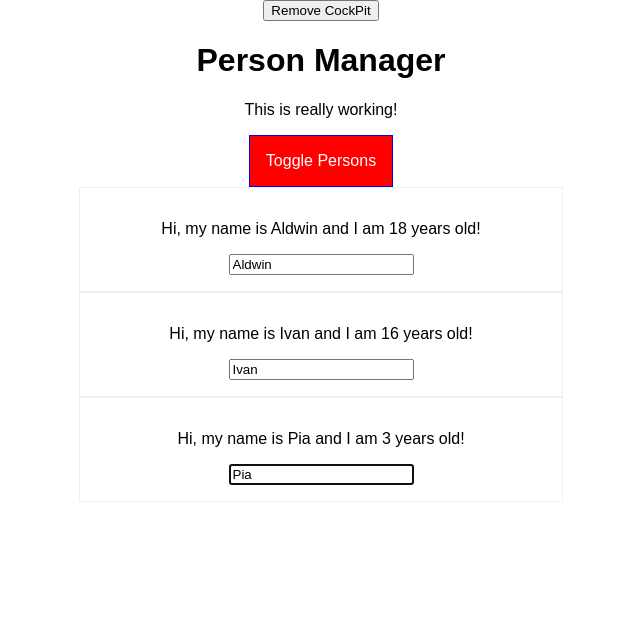
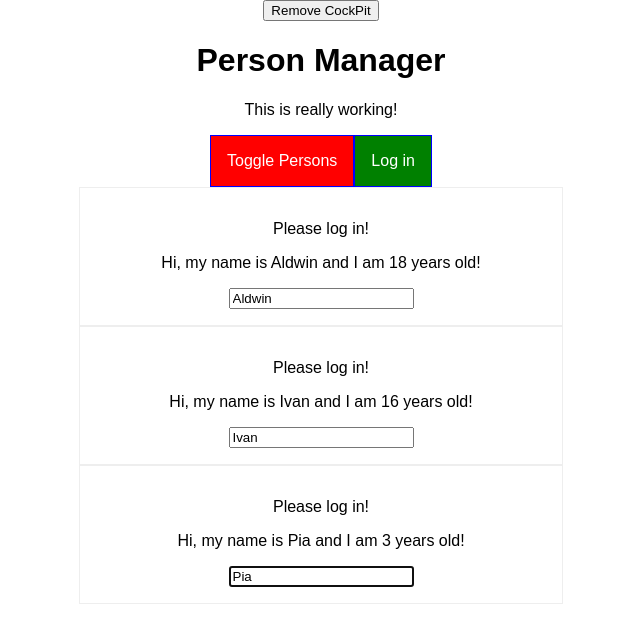
Before and after one commit to AldwinBenitez16/react-complete-guide, a React (Create React App) app: page / in a window 1280 px wide. Shown: the top 626 px of the page, without its empty margins (319-959 px from the left). Built offline with nearby package versions, Linux system fonts and the light colour scheme.

Commit message:
Used Context React API to stop prop-drilling/forwarding props

```diff
--- a/src/components/Cockpit/Cockpit.js
+++ b/src/components/Cockpit/Cockpit.js
@@ -1,5 +1,8 @@
 import React, { useEffect, useRef } from 'react';
 import styles from './Cockpit.module.css';
+
+// Context
+import AuthContext from '../../context/auth-context';
 
 const Cockpit = (props) => {
     const toggleBtnRef = useRef(null);
@@ -38,15 +41,11 @@
             <p className={classes.join(' ')} >This is really working!</p>
             <button ref={toggleBtnRef} className={btnClass} onClick={props.clicked}>Toggle Persons
             </button>
+            <AuthContext.Consumer>
+                {context => <button onClick={context.login}>Log in</button>}
+            </AuthContext.Consumer>
         </div>
     );
 }
 
-{/* <div>
-{characters}
-</div>
-<input onChange={this.changeTextHandler} type='text' value={this.state.text} />
-<Validation min={5} textLen={this.state.textNum} />
-<p><em>Text Number: </em>{this.state.textNum}</p> */}
-
 export default React.memo(Cockpit);
--- a/src/components/Persons/Person/Person.js
+++ b/src/components/Persons/Person/Person.js
@@ -4,7 +4,9 @@
 
 // HOC
 import withClass from '../../../hoc/withClass';
-import Auxiliary from '../../../hoc/Auxiliary';
+
+// Context
+import AuthContext from '../../../context/auth-context';
 
 class Person extends Component {
     constructor(props) {
@@ -18,9 +20,12 @@
 
     render() {
         console.log('[Person.js] rendering...');
-        const { name, age, click, changed, children } = this.props;
+        const { name, age, click, changed,  children } = this.props;
         return (
             <Fragment>
+                <AuthContext.Consumer>
+                    {context => context.authenticated ? <p>Authenticated!</p> : <p>Please log in! </p>}
+                </AuthContext.Consumer>
                 <p key="i1" onClick={click}> Hi, my name is {name} and I am {age} years old!</p>
                 <p key="i2">{children}</p>
                 <input key="i3" ref={this.inputElementRef} type="" onChange={changed} value={name} />
--- a/src/containers/App.js
+++ b/src/containers/App.js
@@ -10,6 +10,9 @@
 // HOC Components
 import Auxiliary from '../hoc/Auxiliary';
 import withClass from '../hoc/withClass';
+
+// Context
+import AuthContext from '../context/auth-context';
 
 class App extends Component {
   constructor(props) {
@@ -28,7 +31,8 @@
     text: '',
     textNum: 0,
     showCockpit: true,
-    changeCounter: 0
+    changeCounter: 0,
+    authenticated: false
   };
 
   static getDerivedStateFromProps(props, state) {
@@ -74,24 +78,28 @@
   togglePersonsHandler = () => {
     const doesShow = this.state.showPersons;
     this.setState({showPersons: !doesShow});
-  }
+  };
 
   deletePersonHandler = (index) => {
     const persons = [...this.state.persons];
     persons.splice(index, 1);
     this.setState({ persons: persons});
-  }
+  };
 
   changeTextHandler = (e) => {
     this.setState({textNum: e.target.value.length, text: e.target.value});
-  }
+  };
 
   removeLetterHandler = (i) => {
     const textArr = [...this.state.text.split('')];
     textArr.splice(i, 1);
     const newText = textArr.join('');
     this.setState({text: newText, textNum: newText.length});
-  }
+  };
+
+  loginHandler = () => {
+    this.setState({ authenticated: true });
+  };
 
   render() {
     console.log('[App.js] render');
@@ -101,7 +109,8 @@
       persons = <Persons
             persons={this.state.persons}
             clicked={this.deletePersonHandler}
-            changed={this.changeNameHandler} />;
+            changed={this.changeNameHandler}
+            isAuthenticated={this.state.authenticated} />;
     }
 
     let characters = this.state.text.split('').map((cur, i) => {
@@ -111,13 +120,20 @@
     return (
         <Auxiliary>
           <button onClick={() => {this.setState({ showCockpit: false })}}>Remove CockPit</button>
-          {this.state.showCockpit ? <Cockpit
-            title={this.props.title}
-            showPersons={this.state.showPersons}
-            personLength={this.state.persons.length}
-            clicked={this.togglePersonsHandler} />
-            : null}
-          {persons}
+          <AuthContext.Provider value={{
+            authenticated: this.state.authenticated,
+            login: this.loginHandler
+            }}>
+            {this.state.showCockpit ?
+            <Cockpit
+              title={this.props.title}
+              showPersons={this.state.showPersons}
+              personLength={this.state.persons.length}
+              clicked={this.togglePersonsHandler}
+              login={this.loginHandler} />
+              : null}
+            {persons}
+          </AuthContext.Provider>
         </Auxiliary>
     );
   }
--- /dev/null
+++ b/src/context/auth-context.js
@@ -0,0 +1,8 @@
+import React from 'react';
+
+const authContext = React.createContext({
+    authenticated: false,
+    login: () => {}
+});
+
+export default authContext;
```
